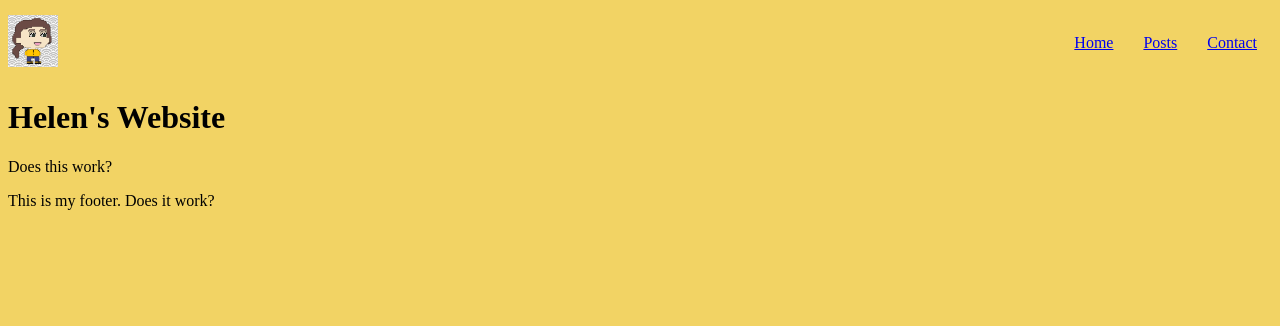
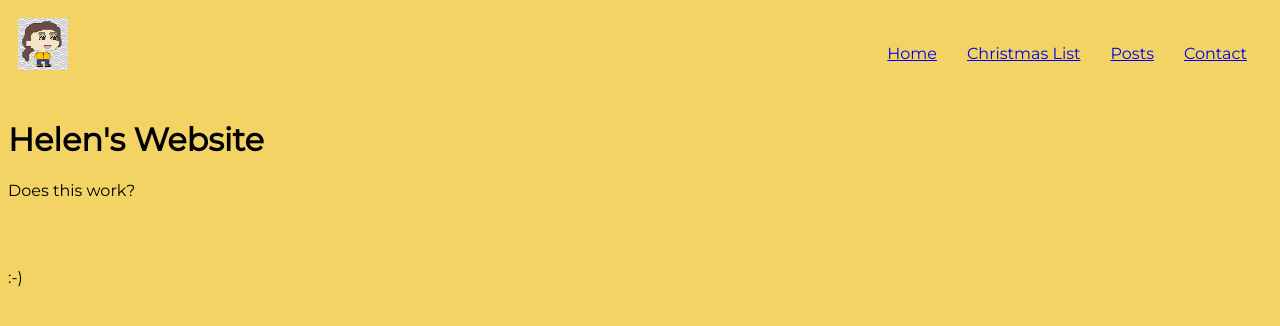
Before and after one commit to helen8297/Helensfirstgithub, a Jekyll site: the page built from index.html, in a window 1280 px wide. Shown: the top 326 px of the page. Built offline with Jekyll 4.4.1, drawn with Linux system fonts in a browser that asks for light colours.

Commit message:
Added christmas list file and changed CSS for all the pages.

```diff
--- a/_layouts/default.html
+++ b/_layouts/default.html
@@ -3,6 +3,7 @@
   <head>
     <title>{{ page.title }}</title>
     <link rel="stylesheet" type="text/css" href="index.css">
+    <link href="https://fonts.googleapis.com/css?family=Montserrat&display=swap" rel="stylesheet">
   </head>
   <body>
      <div id="container">
@@ -11,16 +12,20 @@
             <img src="Media/My schoolofcode character.png" alt="My SchoolOfCode character" style="width:50px;">
           </a>
         <ul class="nav-links">
-          <li><a href="index.html">Home</a></li>
-          <li><a href="posts.html">Posts</a></li>
-          <li><a href="contact.html">Contact</a></li>
+          <li class="navbarlist"><a href="index.html">Home</a></li>
+          <li class="navbarlist"><a href="christmaslist.html">Christmas List</a></li>
+          <li class="navbarlist"><a href="posts.html">Posts</a></li>
+          <li class="navbarlist"><a href="contact.html">Contact</a></li>
         </ul>
       </nav>
       {{ content }}
      </div>
 
+     <br>
+     <br>
+
      <footer>
-       <p>This is my footer. Does it work?</p>
+       <p>:-)</p>
      </footer>
 
 
--- a/index.css
+++ b/index.css
@@ -5,14 +5,33 @@ body {
 .navbar {
     display: flex;
     justify-content: space-between;
-    align-items: center;
+    align-items: right;
+    padding: 10px;
+    font-family: Optima;
 }
 
 .nav-links {
     display: flex;
     }
 
-li {
+.navbarlist {
     display: inline-block;
     padding: 10px 15px;
+    font-family: 'Montserrat', sans-serif;
   }
+
+.xmaslist {
+    padding-left: 40px;
+}
+
+h1 {
+    font-family: 'Montserrat', sans-serif;
+}
+
+p {
+    font-family: 'Montserrat', sans-serif;
+}
+
+li {
+        font-family: 'Montserrat', sans-serif;
+}
```
Also changed, not shown: christmaslist.html (added, +26 -0 lines), 7 other files.
